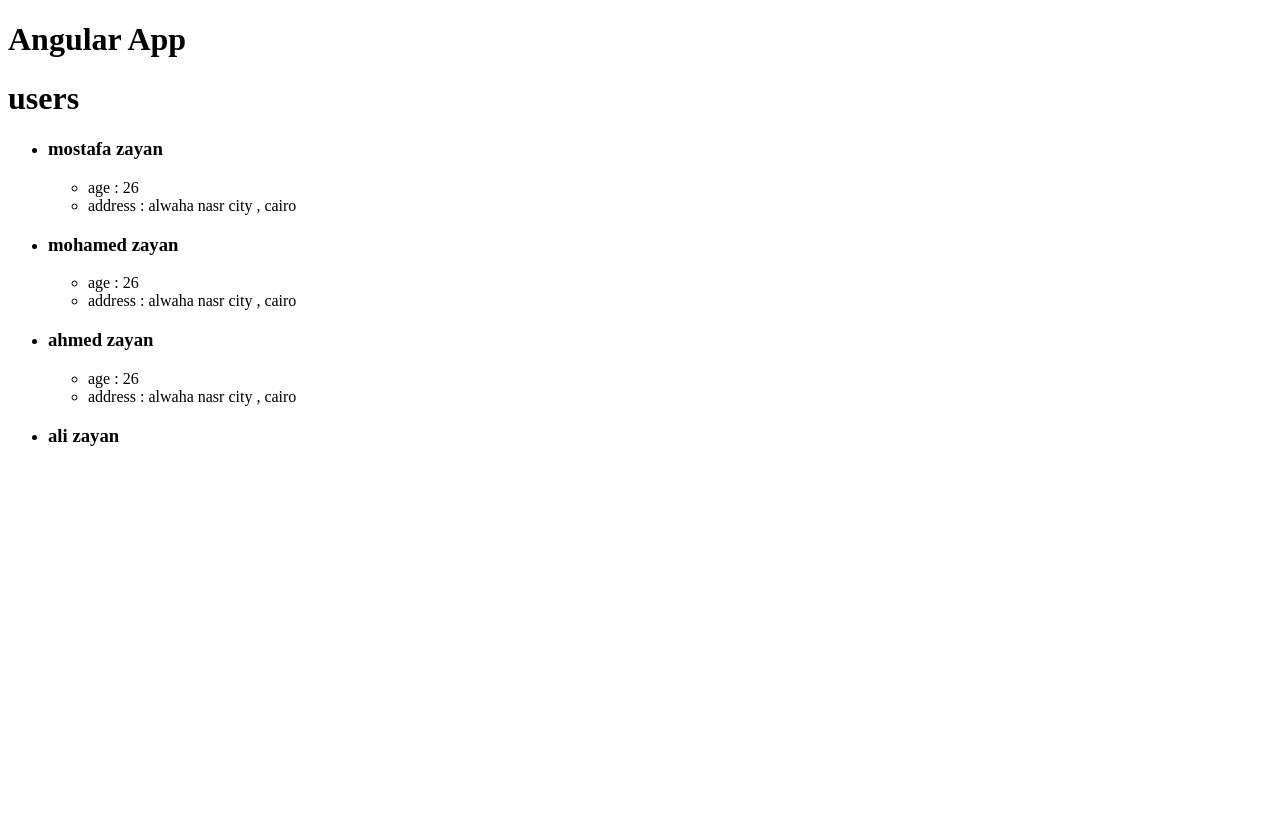
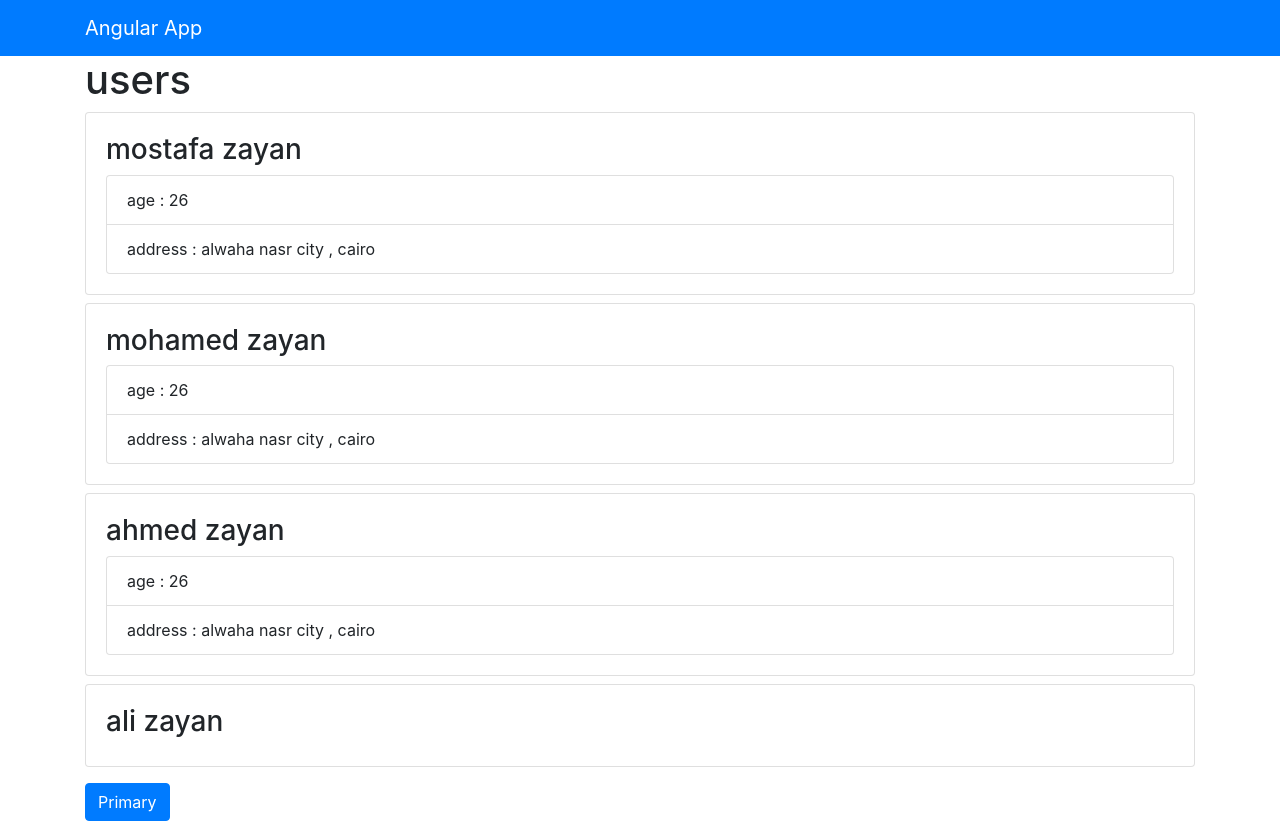
Before and after one commit to MostafaZayan7/First-App, an Angular app: page / in a window 1280 px wide. Before the commit the page ends 800 px from the top, so only its background shows below. Built offline with nearby package versions, Linux system fonts and the light colour scheme.

Commit message:
Adding Bootstrap

```diff
--- a/angular.json
+++ b/angular.json
@@ -29,8 +29,11 @@
             ],
             "styles": [
               "src/styles.scss"
+
             ],
-            "scripts": []
+            "scripts": [
+
+            ]
           },
           "configurations": {
             "production": {
--- a/package.json
+++ b/package.json
@@ -19,6 +19,9 @@
     "@angular/platform-browser": "~8.2.11",
     "@angular/platform-browser-dynamic": "~8.2.11",
     "@angular/router": "~8.2.11",
+    "bootstrap": "4.0.0-beta.2",
+    "jquery": "^3.4.1",
+    "popper.js": "^1.16.0",
     "rxjs": "~6.4.0",
     "tslib": "^1.10.0",
     "zone.js": "~0.9.1"
--- a/src/app/app.component.html
+++ b/src/app/app.component.html
@@ -1,2 +1,4 @@
-<h1>Angular App</h1>
-<app-users></app-users>
+<app-navbar></app-navbar>
+<div class="container">
+    <app-users></app-users>
+</div>
--- a/src/app/app.module.ts
+++ b/src/app/app.module.ts
@@ -5,12 +5,14 @@
 import { AppComponent } from './app.component';
 import { UserComponent } from './components/user/user.component';
 import { UsersComponent } from './components/users/users.component';
+import { NavbarComponent } from './components/navbar/navbar.component';
 
 @NgModule({
   declarations: [
     AppComponent,
     UserComponent,
-    UsersComponent
+    UsersComponent,
+    NavbarComponent
   ],
   imports: [
     BrowserModule,
--- /dev/null
+++ b/src/app/components/navbar/navbar.component.html
@@ -0,0 +1,5 @@
+<nav class="navbar navbar-dark bg-primary">
+    <div class="container">
+        <a href="#" class="navbar-brand">Angular App</a>
+    </div>
+</nav>
--- /dev/null
+++ b/src/app/components/navbar/navbar.component.ts
@@ -0,0 +1,15 @@
+import { Component, OnInit } from '@angular/core';
+
+@Component({
+  selector: 'app-navbar',
+  templateUrl: './navbar.component.html',
+  styleUrls: ['./navbar.component.scss']
+})
+export class NavbarComponent implements OnInit {
+
+  constructor() { }
+
+  ngOnInit() {
+  }
+
+}
--- a/src/app/components/users/users.component.html
+++ b/src/app/components/users/users.component.html
@@ -1,13 +1,14 @@
 <h1>users</h1>
-<ul *ngIf="loaded && users?.length > 0">
+<ul class="list-unstyled" *ngIf="loaded && users?.length > 0">
 
-    <li *ngFor="let user of users">
+    <li class="card card-body mb-2" *ngFor="let user of users">
         <h3>{{user.firstName}} {{user.lastName}}</h3>
-        <ul *ngIf="showExtend && user.age && user.address">
-            <li>age : {{user.age}}</li>
-            <li>address : {{user.address.street}} {{user.address.city}} , {{user.address.state}}</li>
+        <ul class="list-group" *ngIf="showExtend && user.age && user.address">
+            <li class="list-group-item">age : {{user.age}}</li>
+            <li class="list-group-item">address : {{user.address.street}} {{user.address.city}} , {{user.address.state}}</li>
         </ul>
     </li>
 </ul>
 <h3 *ngIf="users?.length == 0">No Users Found</h3>
 <h3 *ngIf="!loaded">Users Loading...</h3>
+<button type="button" class="btn btn-primary">Primary</button>
--- a/src/index.html
+++ b/src/index.html
@@ -6,8 +6,12 @@
   <base href="/">
   <meta name="viewport" content="width=device-width, initial-scale=1">
   <link rel="icon" type="image/x-icon" href="favicon.ico">
+  <link rel="stylesheet" href="https://stackpath.bootstrapcdn.com/bootstrap/4.3.1/css/bootstrap.min.css" integrity="sha384-ggOyR0iXCbMQv3Xipma34MD+dH/1fQ784/j6cY/iJTQUOhcWr7x9JvoRxT2MZw1T" crossorigin="anonymous">
 </head>
 <body>
   <app-root></app-root>
+  <script src="https://code.jquery.com/jquery-3.3.1.slim.min.js" integrity="sha384-q8i/X+965DzO0rT7abK41JStQIAqVgRVzpbzo5smXKp4YfRvH+8abtTE1Pi6jizo" crossorigin="anonymous"></script>
+  <script src="https://cdnjs.cloudflare.com/ajax/libs/popper.js/1.14.7/umd/popper.min.js" integrity="sha384-UO2eT0CpHqdSJQ6hJty5KVphtPhzWj9WO1clHTMGa3JDZwrnQq4sF86dIHNDz0W1" crossorigin="anonymous"></script>
+  <script src="https://stackpath.bootstrapcdn.com/bootstrap/4.3.1/js/bootstrap.min.js" integrity="sha384-JjSmVgyd0p3pXB1rRibZUAYoIIy6OrQ6VrjIEaFf/nJGzIxFDsf4x0xIM+B07jRM" crossorigin="anonymous"></script>
 </body>
 </html>
```
Also changed, not shown: src/app/components/navbar/navbar.component.scss (added), 1 other file (tests, documents, lock files or other folders).
